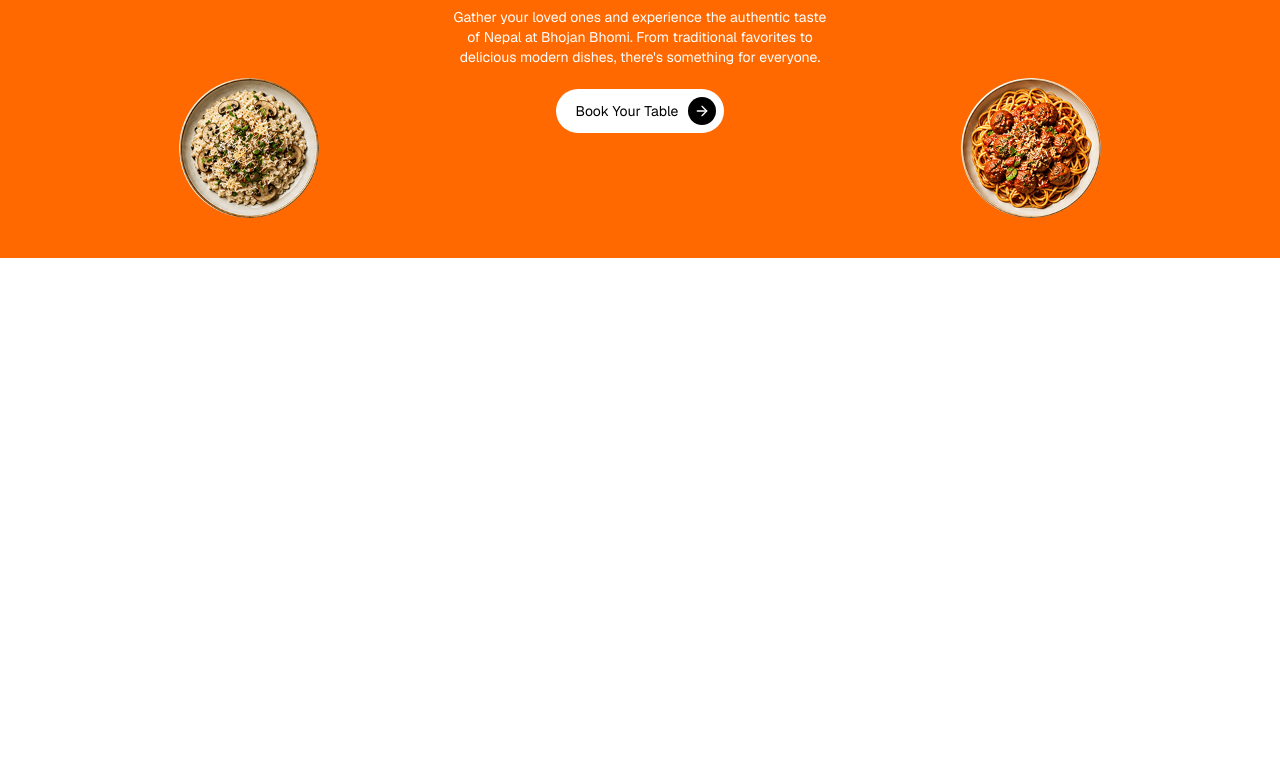
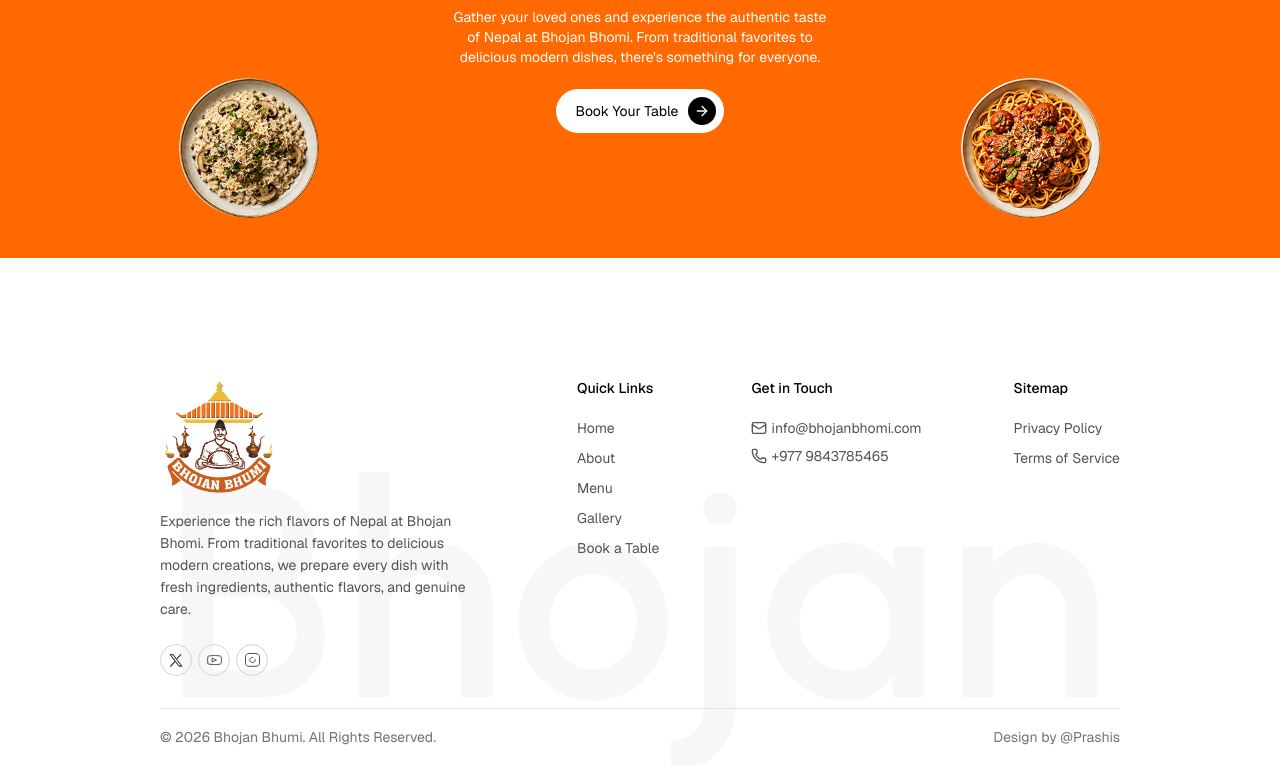
Before and after one commit to GitGoPrashis/Restaurant-Website, a React (Vite) app: page / in a window 1280 px wide. Shown: the part 8203-8968 px from the top of the page. Before the commit the page ends 8461 px from the top, so only its background shows below. Built offline with nearby package versions, Linux system fonts and the light colour scheme.

Commit message:
final commit

```diff
--- a/src/App.jsx
+++ b/src/App.jsx
@@ -12,6 +12,7 @@
 import Dishes from './sections/Dishes'
 import Faq from './sections/Faq'
 import Cta from './sections/Cta'
+import Footer from './components/Footer'
 
 
 const App = () => {
@@ -30,6 +31,7 @@
     <TestimonialSection/>
     <Faq/>
     <Cta/>
+    <Footer/>
 
 
 
--- a/src/components/Footer.jsx
+++ b/src/components/Footer.jsx
@@ -1,15 +1,102 @@
 import React from 'react'
+import Animated from '../components/Animated'
+import { quickLinks, sitemapLinks, socialLinks } from '../data/data'
+import { Mail, Phone } from 'lucide-react'
 
 const Footer = () => {
   return (
-   <footer className=' px-auto relative mt-44 overflow-hidden'>
+   <footer className=' px-auto relative mt-30 overflow-hidden'>
     <div className=' max-w-7xl mx-auto'>
         {/* row */}
-        <div></div>
+        <div className=' flex flex-wrap gap-6 justify-between pb-8'>
+          {/* column1 */}
+          <div className=' flex flex-col items-start text-left'>
+            <Animated>
+              <img  className=' w-30 h-30'  src="/assets/logo2.png" alt="Logo" />
+            </Animated>
+            <Animated delay={0.2}>
+              <p className=' mt-3 text-sm/5.5 text-zinc-600 max-w-81.25'>
+                Experience the rich flavors of Nepal at Bhojan Bhomi. From traditional favorites to delicious modern creations, we prepare every dish with fresh ingredients, authentic flavors, and genuine care.
+              </p>
 
+            </Animated>
+            <div className=' flex items-center gap-1.5 mt-6'>
+             {socialLinks.map((item, index)=>(
+              <Animated key={index} delay={index * 0.05}>
+                <a href={item.href}className=' size-8 rounded-full border border-slate-300 grid place-content-center'>{item.icon}</a>
 
+              </Animated>
+
+             ))}
+            </div>
+            </div>
+           {/* column2 */}
+           <div>
+            <p className=' font-medium mb-5'>Quick Links</p>
+            <div className=' flex flex-col gap-2.5'>
+              {quickLinks.map((link, index)=>(
+                <Animated key={link.name} delay={index * 0.05}>
+                  <a href={link.href} className=' text-zinc-600 hover:text-zinc-500'>
+                    {link.name}
+
+                  </a>
+
+                </Animated>
+
+              ))}
+
+            </div>
+           </div>
+            {/* column3 */}
+            <div>
+               <p className=' font-medium mb-5'>Get in Touch</p>
+               <div className=' space-y-2'>
+                <Animated>
+                  <a href="mailto:info@bhojanbhomi.com" className=' flex items-center gap-1 text-zinc-600 hover:text-zinc-500'>
+                  <Mail size={16} className=' shrink-0'/>
+                    info@bhojanbhomi.com</a>
+                </Animated>
+                 <Animated delay={0.2}>
+
+                  <a href="tel:+977 9843785465" className=' flex items-center gap-1 text-zinc-600 hover:text-zinc-500'>
+                  <Phone size={16} className=' shrink-0'/>
+                    +977 9843785465</a>
+                </Animated>
+
+               </div>
+            </div>
+             {/* column4 */}
+             <div>
+              <p className=' font-medium mb-5'> Sitemap</p>
+              <div className=' flex flex-col gap-2.5'>
+                {sitemapLinks.map((link, index)=>(
+                  <Animated key={link.name} delay={index * 0.05}>
+                    <a href={link.href} className=' text-zinc-600 hover:text-zinc-500'>
+                      {link.name}
+                    </a>
+
+                  </Animated>
+
+                ))}
+
+              </div>
+             </div>
+
+        </div>
         {/* Bottom bar */}
-        <div></div>
+        <div className=' border-t text-zinc-500 border-slate-200 py-4.5 flex justify-between items-center'>
+          <p>  © {new Date().getFullYear()} Bhojan Bhumi. All Rights Reserved.</p>
+          <p>Design by @Prashis</p>
+
+        </div>
+
+    </div>
+    {/* for watermark */}
+    <div className=' absolute inset-0 text-center select-none -z-1 pointer-events-none'>
+      <span className=' text-[300px] tracking-wide font-urbanist font-semibold text-zinc-100/70'>
+      Bhojan Bhumi
+
+      </span>
 
     </div>
 
```
